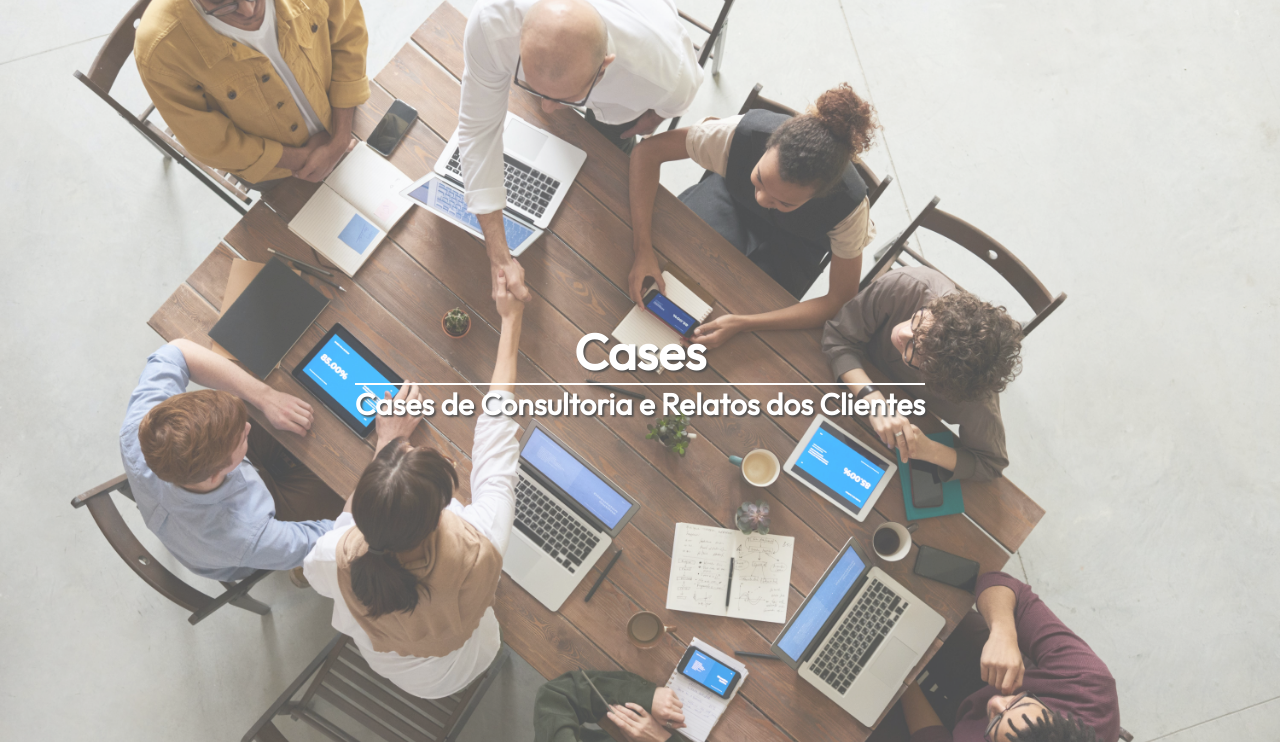
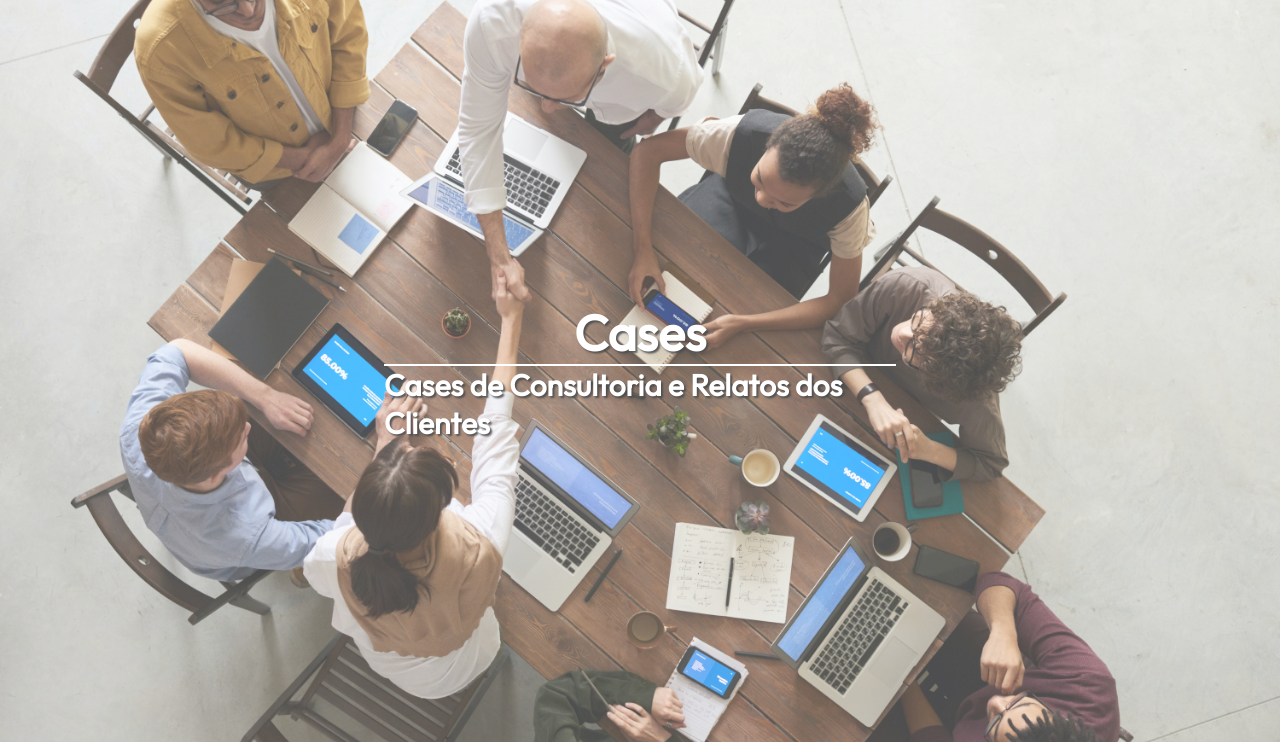
Before and after one commit to All-Right-Consultoria/All-Right-Landing-Page, a Django app: page /cases/ in a window 1280 px wide. Shown: the part 57-799 px from the top of the page. Run offline with Django 4.2, Linux system fonts and the light colour scheme; data comes from the database, SQL or seed files in the repository.

Commit message:
mudanças no css index text apresentacao

```diff
--- a/allright/assets/static/styles.css
+++ b/allright/assets/static/styles.css
@@ -141,7 +141,7 @@ p, li {
 .texto-apresentacao hr {
     border: 1px solid white;
 }
-.texto-apresentacao {
+.texto-apresentacao-cases {
     width: 40svw;
 }
 .apresentacao, .about-us, .texto-banner-cases {
```
